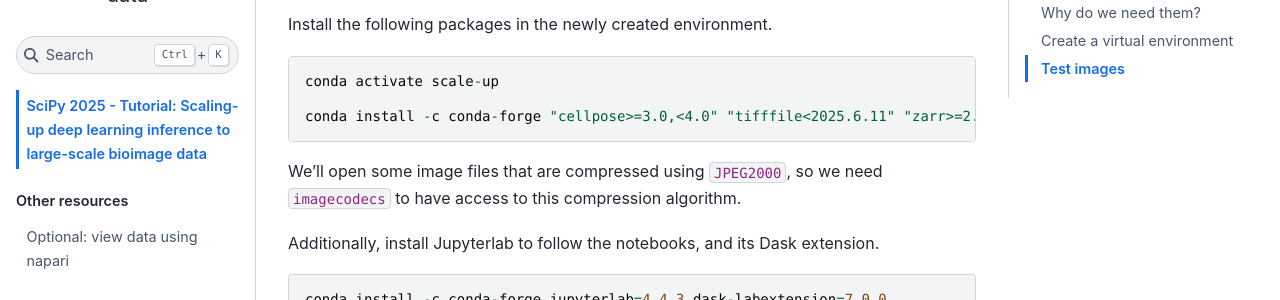
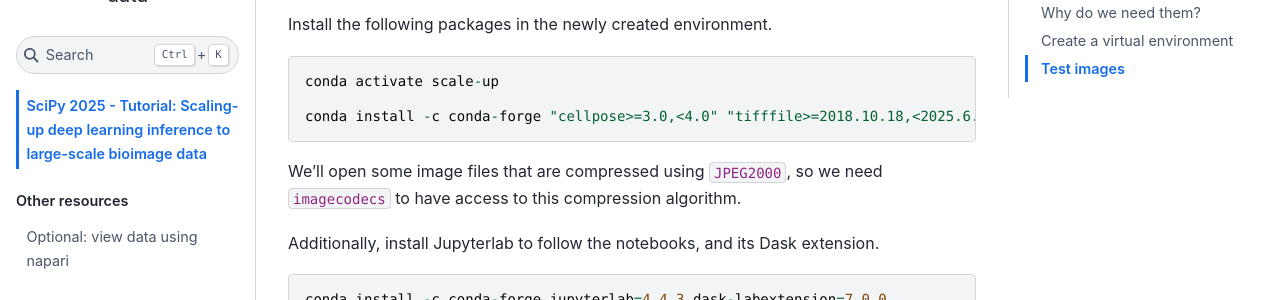
Before and after one commit to fercer/scaling-up-with-dask-tutorial, a Jupyter Book: the page built from README.md, in a window 1280 px wide and 900 px high, scrolled down 781 px. Shown: the part 152-452 px from the top of the window. Built offline with Jupyter Book 1.0.4 settings and Sphinx 7.4.7 and the Sphinx Book theme 1.1.4, drawn with Linux system fonts in a browser that asks for light colours; pages that are not in the unit, such as notebooks, are missing from menus.

Commit message:
Added remote zarr URL and upper bound for tifffile

````diff
--- a/README.md
+++ b/README.md
@@ -24,7 +24,7 @@ Install the following packages in the newly created environment.
 ```
 conda activate scale-up
 
-conda install -c conda-forge "cellpose>=3.0,<4.0" "tifffile<2025.6.11" "zarr>=2.0,<3.0" dask=2025.5.1 distributed=2025.5.1 dask-image=2024.5.3 imagecodecs=2025.3.30
+conda install -c conda-forge "cellpose>=3.0,<4.0" "tifffile>=2018.10.18,<2025.6.11" "zarr>=2.0,<3.0" dask=2025.5.1 distributed=2025.5.1 dask-image=2024.5.3 imagecodecs=2025.3.30
 ```
 
 We'll open some image files that are compressed using `JPEG2000`, so we need `imagecodecs` to have access to this compression algorithm.
````
Also changed, not shown: requirements.md (+1 -1 lines), 3 other files.
